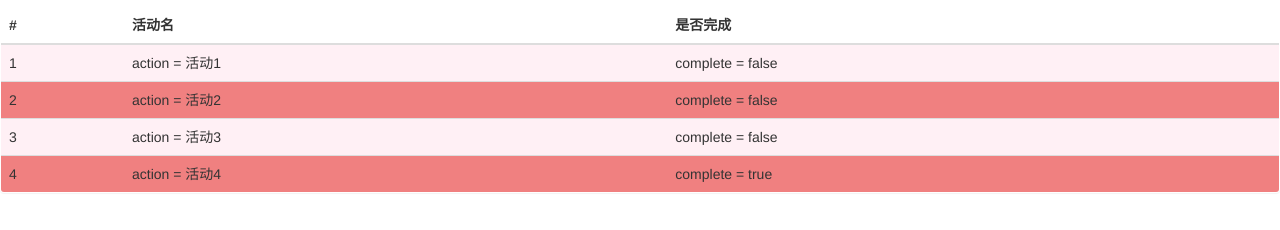
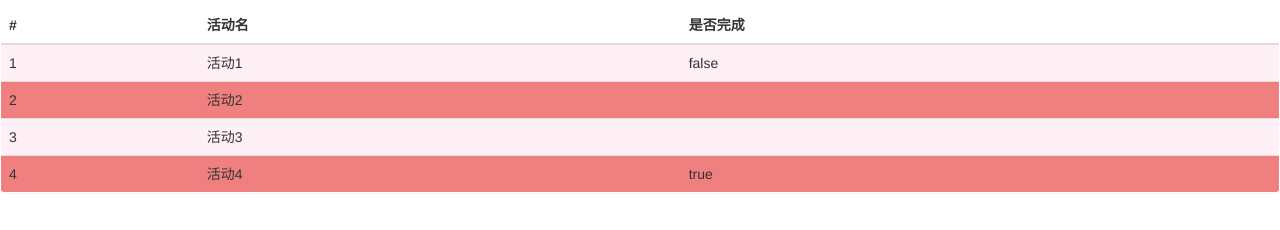
Before and after one commit to supertiny99/angularDemo, a website: page src/directives.html in a window 1280 px wide. Shown: the part 50-280 px from the top of the page. Drawn offline with nearby package versions, Linux system fonts and the light colour scheme.

Commit message:
指令 + ng-repeat变量

```diff
--- a/src/directives.html
+++ b/src/directives.html
@@ -24,9 +24,10 @@
       <tbody>
         <tr ng-repeat="item in todos" ng-class="$odd ? 'odd' : 'even'">
           <td>{{$index + 1}}</td>
-          <td ng-repeat="(key, value) in item">
-            {{key}} = {{value}}
+          <td>
+            {{item.action}}
           </td>
+          <td><span ng-if="$first || $last">{{item.complete}}</span></td>
         </tr>
       </tbody>
     </table>
```
